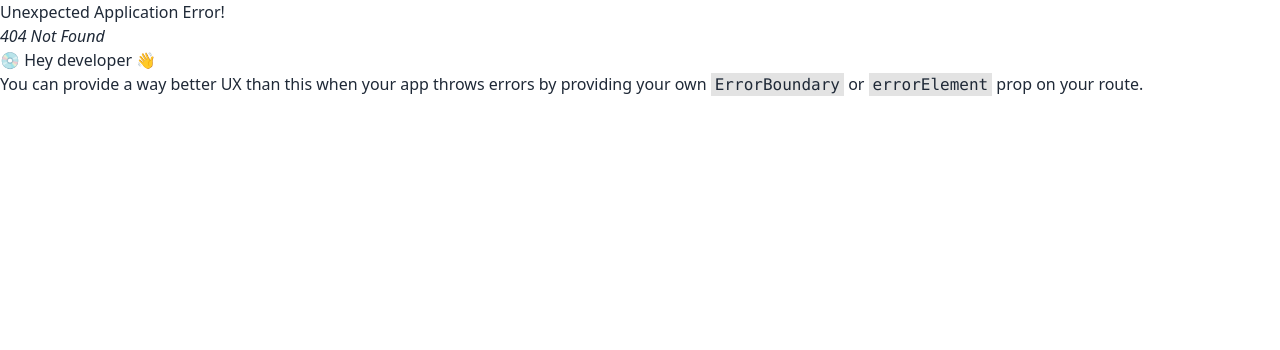
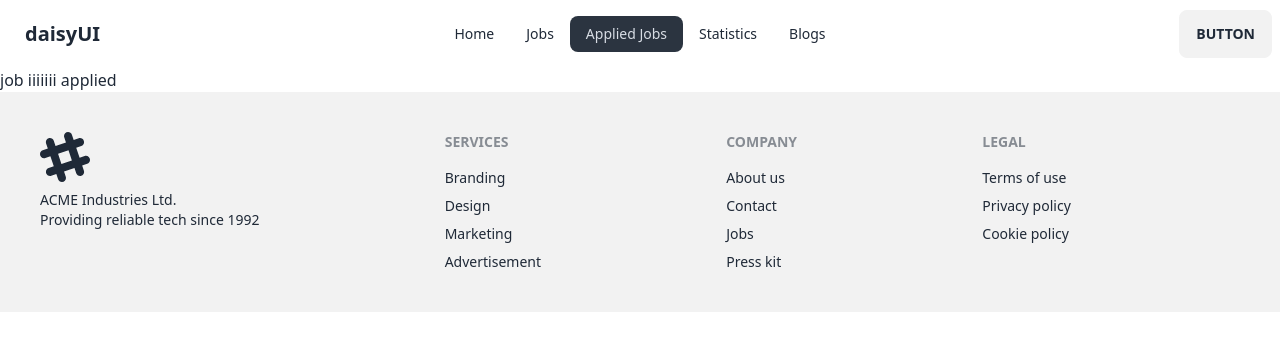
Before and after one commit to naeem182/React-Carrer-Hub, a React (Vite) app: page /applied in a window 1280 px wide. Before the commit this address had no page. Shown: the top 350 px of the page. Built offline with nearby package versions, Linux system fonts and the light colour scheme.

Commit message:
set home and footer basic layout

```diff
--- /dev/null
+++ b/src/Components/AppliedJobs/AppliedJobs.jsx
@@ -0,0 +1,11 @@
+
+
+const AppliedJobs = () => {
+    return (
+        <div>
+            <h2>job iiiiiii applied</h2>
+        </div>
+    )
+}
+
+export default AppliedJobs
--- a/src/Components/Root/Root.jsx
+++ b/src/Components/Root/Root.jsx
@@ -1,10 +1,12 @@
 import { Outlet } from "react-router-dom"
 import Footer from "../Footer/Footer"
+import Header from "../../Header/Header"
 
 
 const Root = () => {
     return (
         <div>
+            <Header></Header>
             <Outlet></Outlet>
             <Footer></Footer>
         </div>
--- /dev/null
+++ b/src/ErrorPage/ErrorPage.jsx
@@ -0,0 +1,13 @@
+import { Link } from "react-router-dom"
+
+
+const ErrorPage = () => {
+    return (
+        <div>
+            <h2>ohhhhhhh noooooooo</h2>
+            <Link to='/'>Go Back Home</Link>
+        </div>
+    )
+}
+
+export default ErrorPage
--- /dev/null
+++ b/src/Header/Header.jsx
@@ -0,0 +1,39 @@
+import { NavLink } from "react-router-dom"
+
+
+const Header = () => {
+    const links = <>
+        <li><NavLink to="/">Home</NavLink></li>
+        <li><NavLink to="/jobs">Jobs</NavLink></li>
+        <li><NavLink to="/applied">Applied Jobs</NavLink></li>
+        <li><NavLink to="/statistics">Statistics</NavLink></li>
+        <li><NavLink to="/blogs">Blogs</NavLink></li>
+
+
+    </>
+    return (
+        <div className="navbar bg-base-100">
+            <div className="navbar-start">
+                <div className="dropdown">
+                    <label tabIndex={0} className="btn btn-ghost lg:hidden">
+                        <svg xmlns="http://www.w3.org/2000/svg" className="h-5 w-5" fill="none" viewBox="0 0 24 24" stroke="currentColor"><path strokeLinecap="round" strokeLinejoin="round" strokeWidth="2" d="M4 6h16M4 12h8m-8 6h16" /></svg>
+                    </label>
+                    <ul tabIndex={0} className="menu menu-sm dropdown-content mt-3 z-[1] p-2 shadow bg-base-100 rounded-box w-52">
+                        {links}
+                    </ul>
+                </div>
+                <a className="btn btn-ghost normal-case text-xl">daisyUI</a>
+            </div>
+            <div className="navbar-center hidden lg:flex">
+                <ul className="menu menu-horizontal px-1">
+                    {links}
+                </ul>
+            </div>
+            <div className="navbar-end">
+                <a className="btn">Button</a>
+            </div>
+        </div>
+    )
+}
+
+export default Header
--- a/src/main.jsx
+++ b/src/main.jsx
@@ -6,16 +6,35 @@
 
 import Home from './Components/Home/Home'
 import Root from './Components/Root/Root'
+import AppliedJobs from './Components/AppliedJobs/AppliedJobs'
+import ErrorPage from './ErrorPage/ErrorPage'
 
 const router = createBrowserRouter([
   {
     path: '/',
     element: <Root></Root>,
+    errorElement: <ErrorPage></ErrorPage>,
     children: [
       {
         path: '/',
         element: <Home></Home>
-      }
+      },
+      {
+        path: '/jobs',
+        element: <Home></Home>
+      },
+      {
+        path: '/applied',
+        element: <AppliedJobs></AppliedJobs>
+      },
+      {
+        path: '/statistics',
+        element: <Home></Home>
+      },
+      {
+        path: '/blogs',
+        element: <Home></Home>
+      },
     ]
   },
 
```
